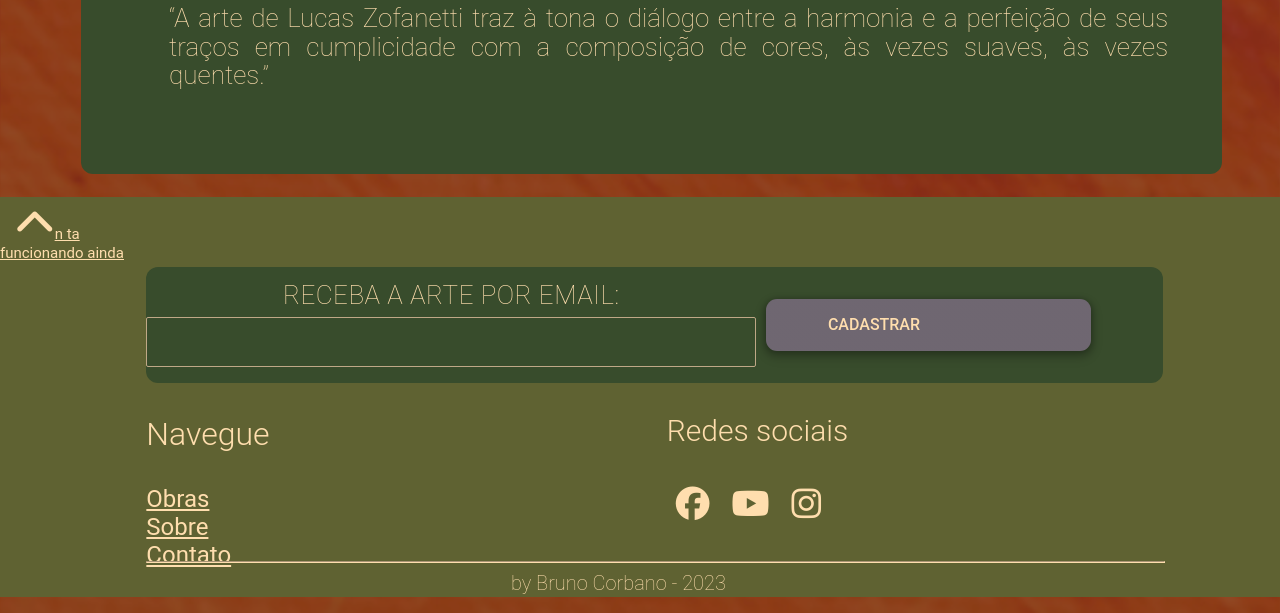
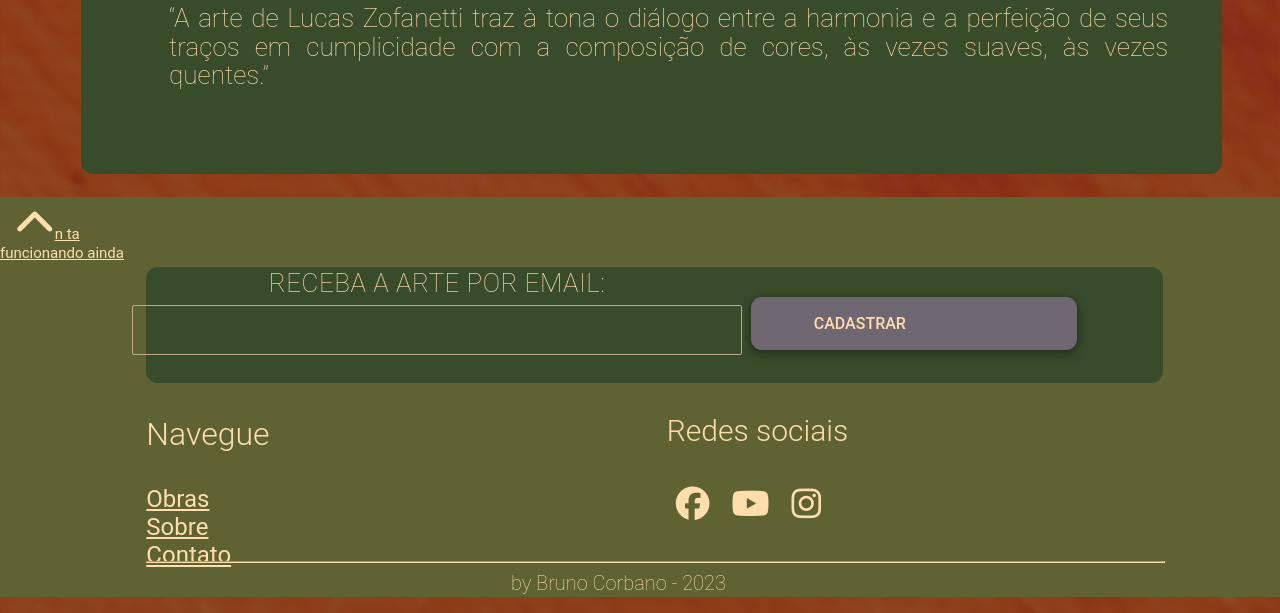
Before and after one commit to BCorbano/BCorbano.github.io, a website with bundled scripts: page footer.html in a window 1280 px wide. Shown: the part 203-816 px from the top of the page. Built offline with nearby package versions, Linux system fonts and the light colour scheme.

Commit message:
footer alter grid

```diff
--- a/style.css
+++ b/style.css
@@ -701,19 +701,27 @@ span {
     padding: 0;
     margin-top: auto;
 
-    display: flex;
-    flex-direction: column;
-    flex-wrap: wrap;
+    grid-area: newsletter;
 
-    grid-area: newsletter;
+    display: grid;
+    grid-template-areas:
+    ". . . ."
+    ". label label ."
+    ". input button ."
+    ". . . ."
+    ;
 }
 #newsletterLabel {
     text-transform: uppercase;
     text-align: center;
+
+    grid-area: label;
 }
 #newsletterEmail {
     width: 47.64122977894469vw;
     height: 6.21336459554513vh;
+
+    grid-area: input;
 }
 #newsletterSubmit {
     text-transform: uppercase;
@@ -723,6 +731,7 @@ span {
     text-align: center;
     padding-left: 18%;
 
+    grid-area: button;
 }
 
 #navP {
```
